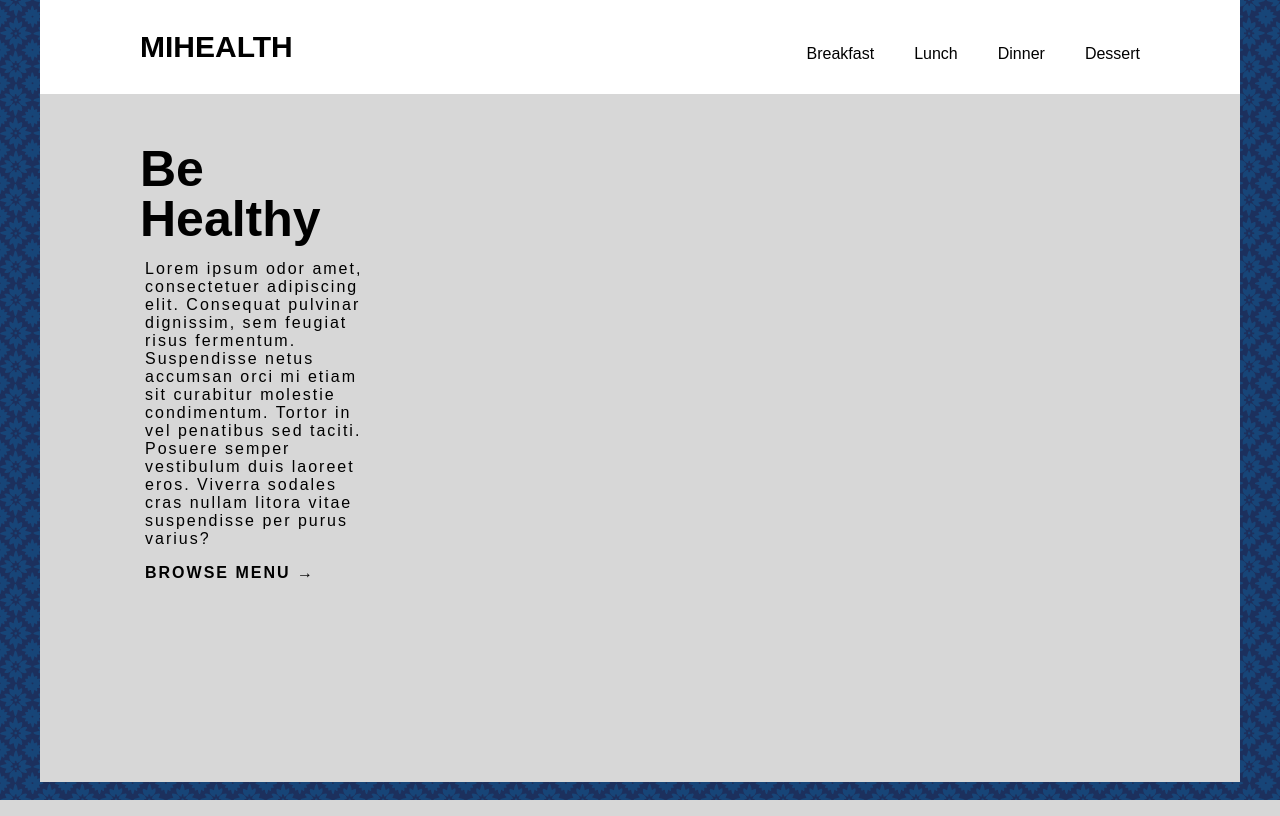
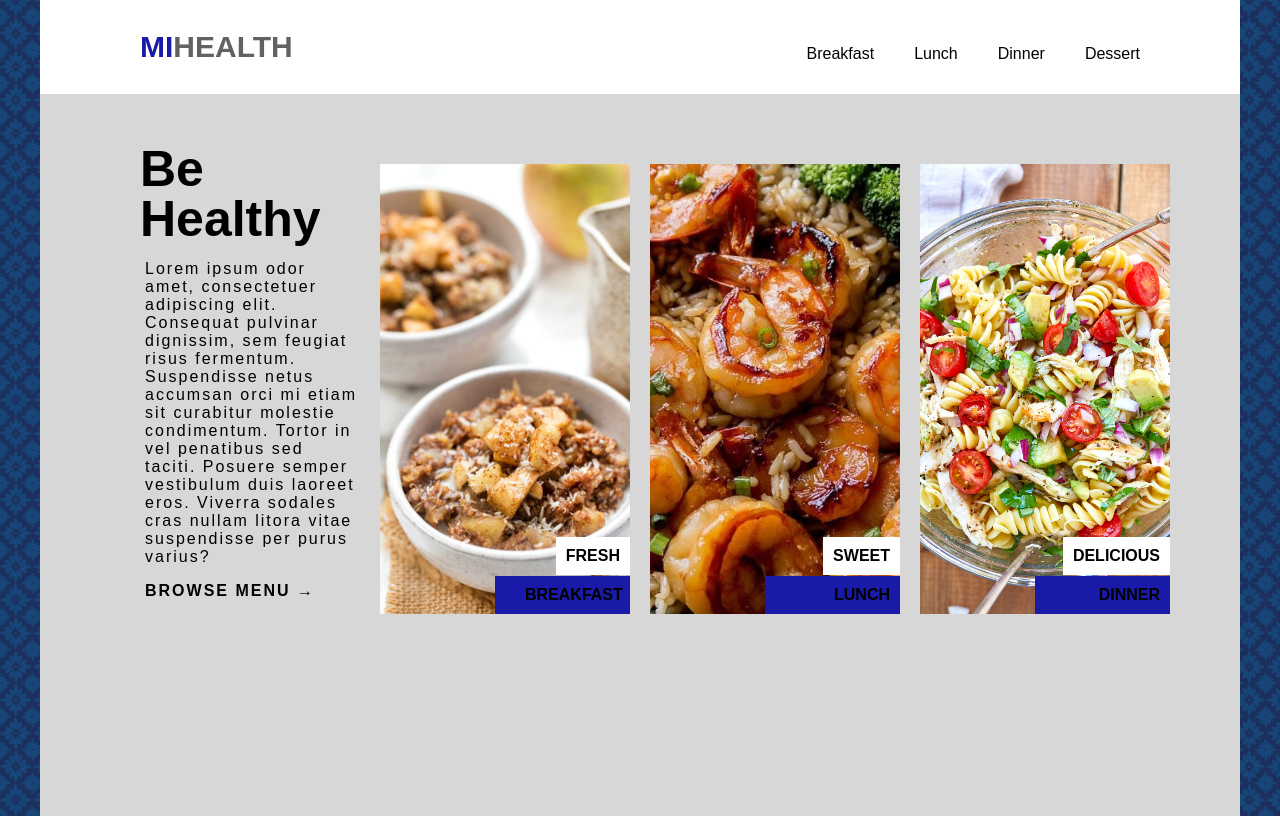
Before and after one commit to JacobChristen7/WebDevMiHealth, a plain HTML site: page index.html in a window 1280 px wide. Drawn offline with Linux system fonts and the light colour scheme.

Commit message:
added images and finished mock design

```diff
--- a/index.html
+++ b/index.html
@@ -9,7 +9,10 @@
 <body>
     <div id="main">
         <nav>
-            <h2>MIHEALTH</h2>
+            <h2>
+                <span style="color: rgb(26, 26, 168);">MI</span>
+                <span style="color: rgb(98, 98, 98);">HEALTH</span>
+            </h2>
             <ul id="navTabs">
                 <li><a href="#">Breakfast</a></li>
                 <li><a href="#">Lunch</a></li>
@@ -17,10 +20,29 @@
                 <li><a href="#">Dessert</a></li>
             </ul>
         </nav>
-        <div id="mainText">
-            <h1>Be Healthy</h1>
-            <p>Lorem ipsum odor amet, consectetuer adipiscing elit. Consequat pulvinar dignissim, sem feugiat risus fermentum. Suspendisse netus accumsan orci mi etiam sit curabitur molestie condimentum. Tortor in vel penatibus sed taciti. Posuere semper vestibulum duis laoreet eros. Viverra sodales cras nullam litora vitae suspendisse per purus varius?</p>
-            <p>BROWSE MENU &rarr;</p>
+        <div id="content">
+            <div id="mainText">
+                <h1>Be Healthy</h1>
+                <p>Lorem ipsum odor amet, consectetuer adipiscing elit. Consequat pulvinar dignissim, sem feugiat risus fermentum. Suspendisse netus accumsan orci mi etiam sit curabitur molestie condimentum. Tortor in vel penatibus sed taciti. Posuere semper vestibulum duis laoreet eros. Viverra sodales cras nullam litora vitae suspendisse per purus varius?</p>
+                <p>BROWSE MENU &rarr;</p>
+            </div>
+            <div id="dishImagesContainer">
+                <div class="dish">
+                    <img src="images/apple-breakfast-quinoa-7.jpg" alt="Apple Breakfast Quinoa Image" width="200" height="300">
+                    <p>BREAKFAST</p>
+                    <p>FRESH</p>
+                </div>
+                <div class="dish">
+                    <img src="images/shrimp-and-rice.jpg" alt="Shrimp and Rice Image" width="200" height="300">
+                    <p>LUNCH</p>
+                    <p>SWEET</p>
+                </div>
+                <div class="dish">
+                    <img src="images/pasta-salad-recipe-for-lunch.jpg" alt="Pasta Salad Image" width="200" height="300">
+                    <p>DINNER</p>
+                    <p>DELICIOUS</p>
+                </div>
+            </div>
         </div>
     </div>
 </body>
--- a/style.css
+++ b/style.css
@@ -47,6 +47,11 @@ nav ul {
     color:rgb(0, 0, 0);
 }
 
+#content {
+    display: flex;
+    justify-content: space-between;
+}
+
 #mainText {
     width: 325px;
 }
@@ -71,3 +76,48 @@ nav ul {
     font-weight: 600;
     padding-bottom: 200px;
 }
+
+#dishImagesContainer {
+    display: flex;
+    justify-content: end;
+    margin: 70px 70px 0px 0px;
+}
+
+.dish {
+    position: relative;
+    margin-left: 20px;
+    width: 250px;
+    height: 450px;
+    overflow: hidden;
+}
+
+.dish img {
+    width: 100%;
+    height: 100%;
+    object-fit: cover;
+}
+
+.dish p:first-of-type {
+    position: absolute;
+    bottom: 0;
+    right: 0;
+    background-color: rgb(26, 26, 168);
+    padding: 10px 10px 10px 30px;
+    font-size: 16px;
+    font-weight: 700;
+    margin: 0px;
+    width: 38%;
+    text-align: end;
+}
+
+.dish p:last-of-type {
+    position: absolute;
+    bottom: 39px;
+    right: 0;
+    background-color: rgb(255, 255, 255);
+    padding: 10px 10px 10px 10px;
+    font-size: 16px;
+    font-weight: 700;
+    margin: 0px;
+    text-align: end;
+}
```
Also changed, not shown: images/apple-breakfast-quinoa-7.jpg (added), images/pasta-salad-recipe-for-lunch.jpg (added), images/shrimp-and-rice.jpg (added).
